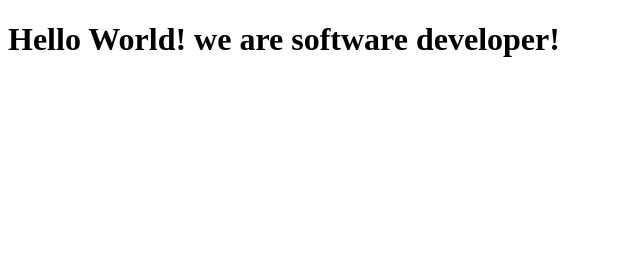
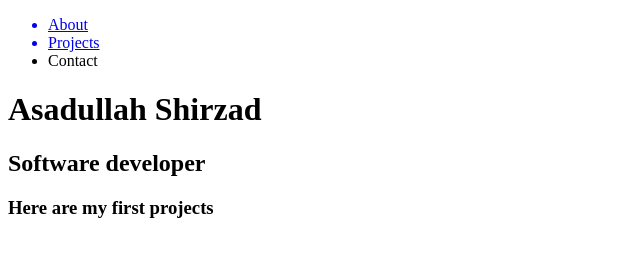
Before and after one commit to MarcoDDM/asad-marco, a plain HTML site: page index.html in a window 1280 px wide. Shown: the whole page, without its empty margins (0-640 px from the left). Drawn offline with Linux system fonts and the light colour scheme.

Commit message:
first features of portfolio

```diff
--- a/index.html
+++ b/index.html
@@ -8,9 +8,32 @@
 </head>
 
 <body>
+
+    <nav id="navbar">
+      <ul>
+        <a href="#"><li>About</li></a>
+        <a href="projects"><li>Projects</li></a>
+        <a href="#"></a><li>Contact</li></a>
+      </ul>
+    </nav>
+
+    <div id="welcome-section">
+      <h1>Asadullah Shirzad</h1>
+      <h2>Software developer</h2>
+    </div>
+
+    <div id="projects">
+        <h3>Here are my first projects</h3>
+
+
+
+
+    </div>
+
+
+
+
   <script src="https://cdn.freecodecamp.org/testable-projects-fcc/v1/bundle.js"></script>
-  <h1>Hello World! we are software developer!</h1>
-
   <script src="js/index.js"></script>
 </body>
 
```
